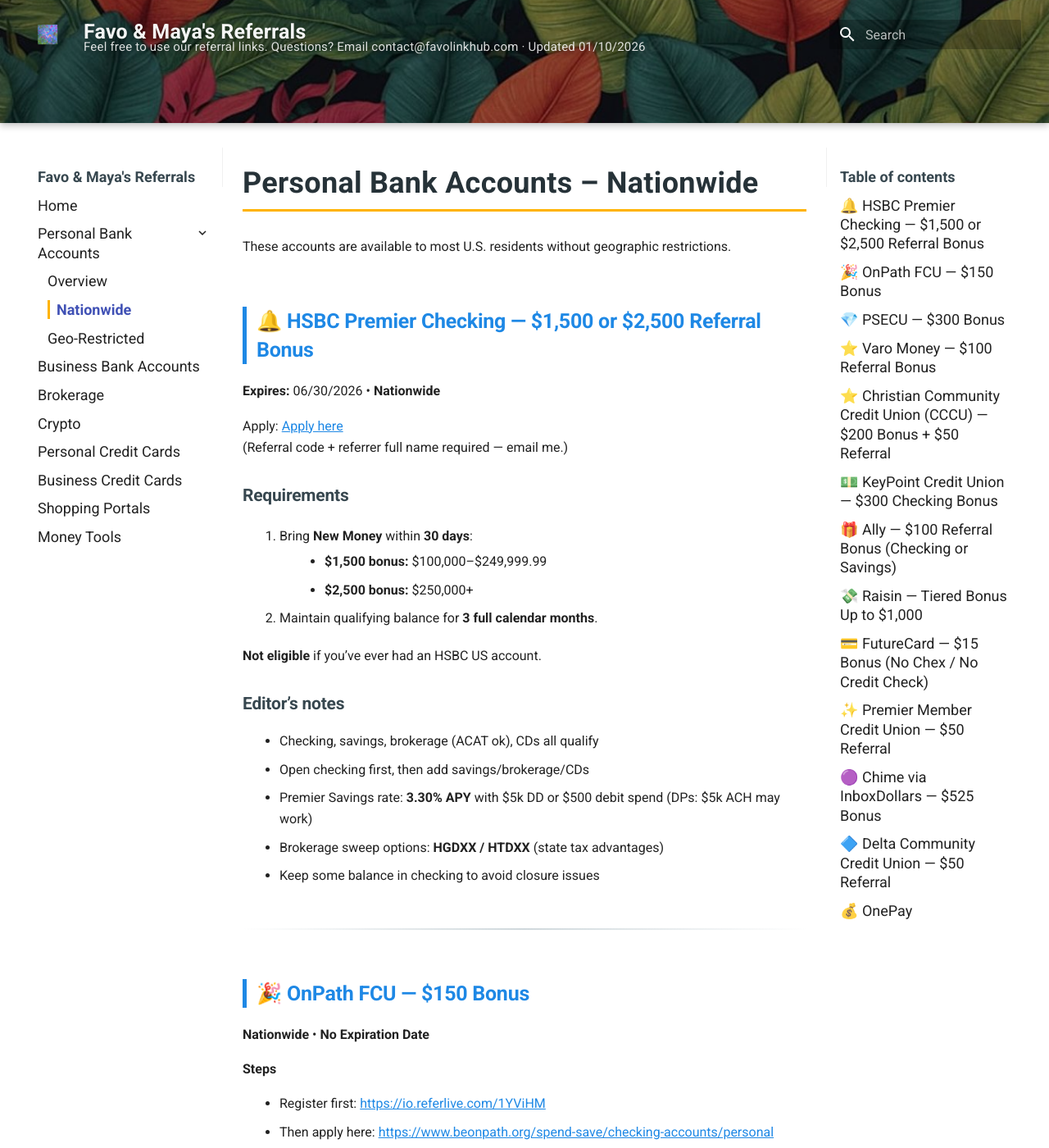
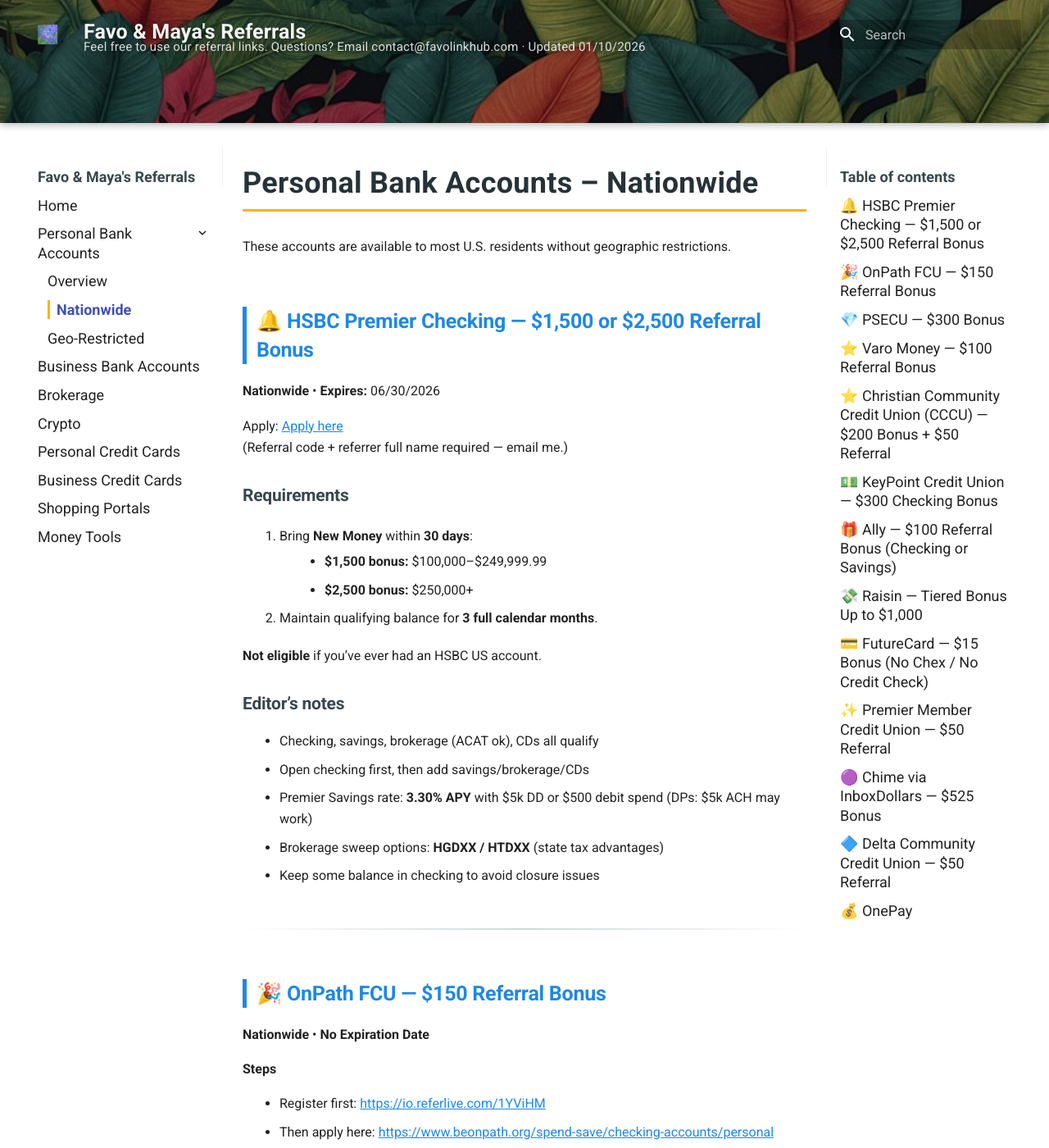
Before and after one commit to whispersofzephyr/favolinkhub-site, an MkDocs documentation site: the page built from docs/personal-bank-nationwide.md, in a window 1280 px wide and 1400 px high. Shown: the whole window at 82% size. Built offline with MkDocs 1.6.1 and Material for MkDocs 9.7.7, drawn with Linux system fonts in a browser that asks for light colours; some of the changed text lies outside the part shown.

Commit message:
Update personal-bank-nationwide.md

```diff
--- a/docs/personal-bank-nationwide.md
+++ b/docs/personal-bank-nationwide.md
@@ -3,7 +3,7 @@
 These accounts are available to most U.S. residents without geographic restrictions.
 
 ## 🔔 HSBC Premier Checking — $1,500 or $2,500 Referral Bonus
-**Expires:** 06/30/2026 • **Nationwide**
+**Nationwide** • **Expires:** 06/30/2026
 
 Apply: [Apply here](https://us.hsbc.com/refer)
 (Referral code + referrer full name required — email me.)
@@ -28,7 +28,7 @@ Apply: [Apply here](https://us.hsbc.com/refer)
 
 ---
 
-## 🎉 OnPath FCU — $150 Bonus
+## 🎉 OnPath FCU — $150 Referral Bonus
 **Nationwide** • **No Expiration Date**
 
 **Steps**
```
Also changed, not shown: other parts of docs/personal-bank-nationwide.md (+2 -1 lines).
